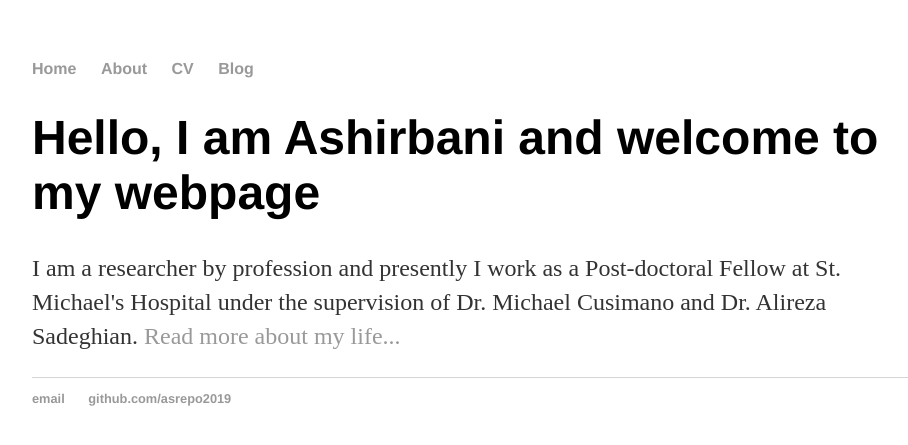
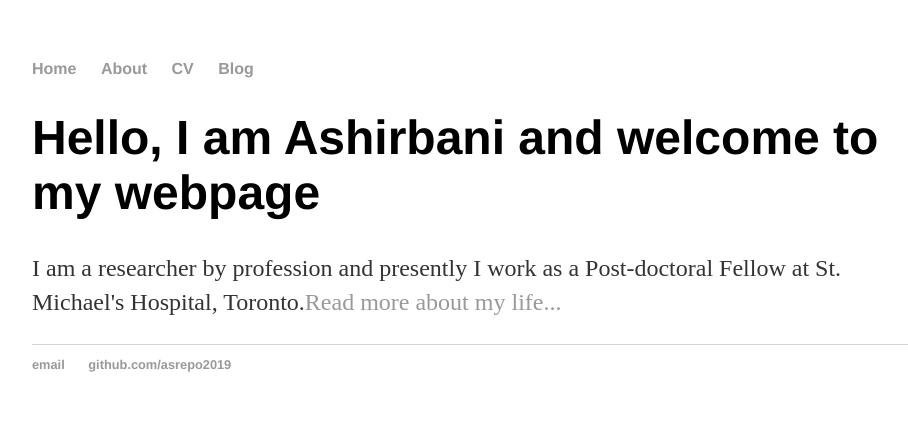
Before and after one commit to asrepo2019/asrepo2019.github.io, a Jekyll site: the page built from index.html, in a window 1280 px wide. Shown: the top 445 px of the page, without its empty margins (160-1068 px from the left). Built offline with Jekyll 4.4.1, drawn with Linux system fonts in a browser that asks for light colours.

Commit message:
Update index.html

```diff
--- a/index.html
+++ b/index.html
@@ -3,5 +3,5 @@
 ---
 <div class="blurb">
 	<h1>Hello, I am Ashirbani and welcome to my webpage</h1>
-	<p>I am a researcher by profession and presently I work as a Post-doctoral Fellow at St. Michael's Hospital under the supervision of Dr. Michael Cusimano and Dr. Alireza Sadeghian. <a href="/about">Read more about my life...</a></p>
+	<p>I am a researcher by profession and presently I work as a Post-doctoral Fellow at St. Michael's Hospital, Toronto.<a href="/about">Read more about my life...</a></p>
 </div><!-- /.blurb -->
```
